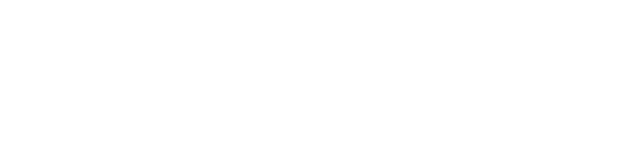
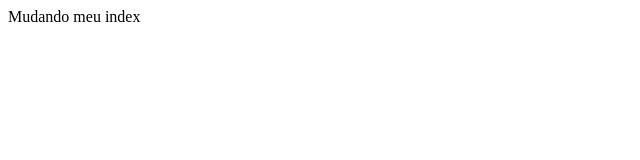
Before and after one commit to daniluus/modulogit, a plain HTML site: page index.html in a window 1280 px wide. Shown: the whole page, without its empty margins (0-640 px from the left). Drawn offline with Linux system fonts and the light colour scheme.

Commit message:
nova funcionalidade x

```diff
--- a/index.html
+++ b/index.html
@@ -7,6 +7,6 @@
     <title>Document</title>
 </head>
 <body>
-
+    Mudando meu index
 </body>
 </html>
```
Also changed, not shown: 2 other files.
